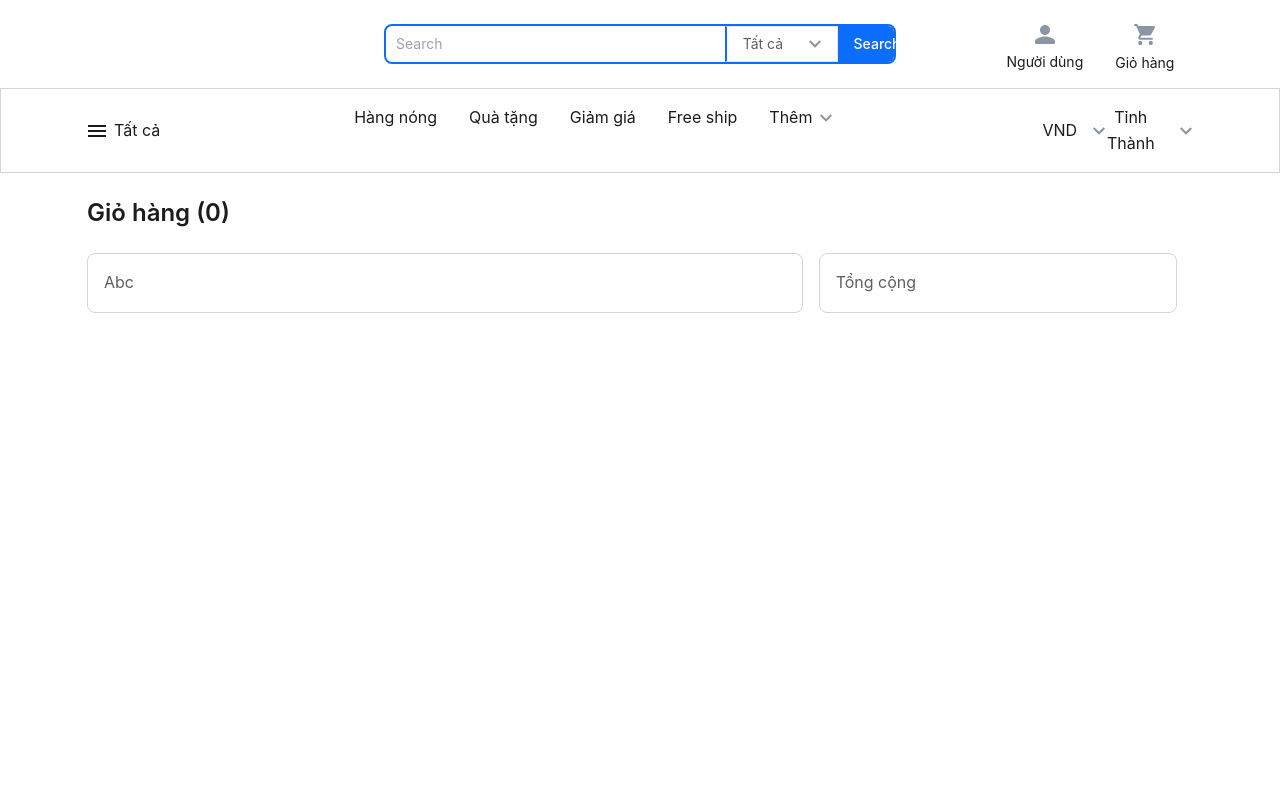
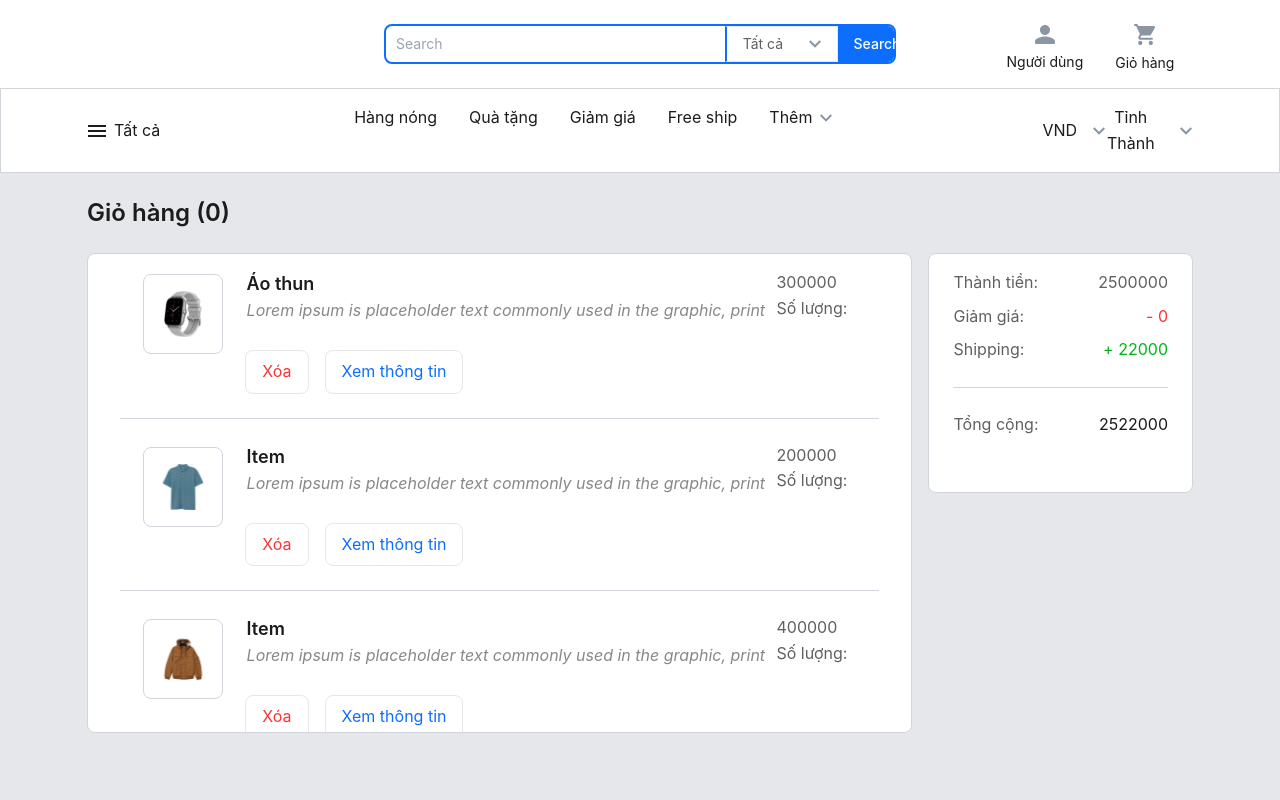
Before and after one commit to Royal-Software-Vietnam/ecommerce-app, a Next.js app: page /cart in a window 1280 px wide. Shown: the top 800 px of the page. Built offline with nearby package versions, Linux system fonts and the light colour scheme.

Commit message:
[update] layout

```diff
--- /dev/null
+++ b/src/pages/cart/ListItems.tsx
@@ -0,0 +1,46 @@
+import React from "react";
+
+function ListItems({ data }: { data: any }) {
+//   console.log(data);
+  return (
+    <div className="col-span-3 h-[60vh] px-8 py-4 border border-gray-300 border-solid border-[1px] rounded-lg overflow-y-auto scroll bg-[#FFFFFF]">
+      {data &&
+        data.map((item: any, index: number) => (
+          <div
+            key={index}
+            className="mb-6 border-b-gray-300 border-b-solid border-b-[1px]"
+          >
+            <div className="grid grid-cols-12 h-[80px]">
+              <div className="col-span-2 p-1 flex items-start justify-center">
+                <div className="p-4 w-[80px] h-[80px] flex border border-gray-300 border-solid border-1px rounded-lg">
+                  <img className="w-full" src={item.svg} alt="" />
+                </div>
+              </div>
+              <div className="col-span-10 flex justify-between pr-8">
+                <div>
+                  <p className="text-[#1C1C1C] text-lg font-semibold">
+                    {item.name}
+                  </p>
+                  <span className="italic opacity-75">{item.description}</span>
+                </div>
+                <div>
+                  <p>{item.price}</p>
+                  <p>Số lượng: {item.quantiy}</p>
+                </div>
+              </div>
+            </div>
+            <div className="ml-[16.5%] mb-6">
+              <button className="border-[##DEE2E7] border-[1px] border-solid text-[#FA3434] py-2 px-4 rounded-lg mr-4 hover:bg-[#FA3434] hover:text-[#FFFFFF]">
+                Xóa
+              </button>
+              <button className="border-[##DEE2E7] border-[1px] border-solid text-[#0D6EFD] py-2 px-4 rounded-lg hover:bg-[#0D6EFD] hover:text-[#FFFFFF]">
+                Xem thông tin
+              </button>
+            </div>
+          </div>
+        ))}
+    </div>
+  );
+}
+
+export default ListItems;
--- /dev/null
+++ b/src/pages/cart/Totals.tsx
@@ -0,0 +1,36 @@
+import React from "react";
+
+function Totals({ data }: { data: any }) {
+  let total = 0;
+  let discount = 0;
+  let shipping = 22000;
+
+  data.forEach((element: { price: number; quantity: number }) => {
+    total += element.price * element.quantity;
+  });
+
+  let pay = total - discount + shipping;
+
+  console.log(total);
+
+  return (
+    <div className="col-span-1 h-[30vh] p-4 border border-gray-300 border-solid border-1px rounded-lg bg-[#FFFFFF] px-6">
+      <div className="border-b-gray-300 border-b-solid border-b-[1px]">
+        <p className="flex justify-between mb-2">
+          Thành tiền: <span>{data.length === 0 ? 0 : total}</span>
+        </p>
+        <p className="flex justify-between mb-2">
+          Giảm giá: <span className="text-[#FA3434]">- {discount}</span>
+        </p>
+        <p className="flex justify-between mb-6">
+          Shipping: <span className="text-[#00B517]">+ {shipping}</span>
+        </p>
+      </div>
+      <p className="flex justify-between mt-6">
+        Tổng cộng: <span className="text-[#1C1C1C]">{pay}</span>
+      </p>
+    </div>
+  );
+}
+
+export default Totals;
--- a/src/pages/cart/index.tsx
+++ b/src/pages/cart/index.tsx
@@ -1,19 +1,54 @@
-import React from 'react'
+import React from "react";
+import ListItems from "./ListItems";
+import Totals from "./Totals";
+
+const listItems = [
+  {
+    name: "Áo thun",
+    description:
+      "Lorem ipsum is placeholder text commonly used in the graphic, print",
+    quantity: 2,
+    price: 300000,
+    svg: "/item-1.svg",
+  },
+  {
+    name: "Item",
+    description:
+      "Lorem ipsum is placeholder text commonly used in the graphic, print",
+    quantity: 1,
+    price: 200000,
+    svg: "/suggestion-1.svg",
+  },
+  {
+    name: "Item",
+    description:
+      "Lorem ipsum is placeholder text commonly used in the graphic, print",
+    quantity: 3,
+    price: 400000,
+    svg: "/suggestion-2.svg",
+  },
+  {
+    name: "Item",
+    description:
+      "Lorem ipsum is placeholder text commonly used in the graphic, print",
+    quantity: 1,
+    price: 500000,
+    svg: "/item-4.svg",
+  },
+];
 
 function index() {
   return (
-      <div className="flex w-full h-[80vh] px-[6.8%] flex-col">
-        <h2 className="w-full text-[#1C1C1C] text-2xl font-semibold py-6">Giỏ hàng (0)</h2>
-        <div className="flex">
-            <div className="w-2/3 mr-2 p-4 border border-gray-300 border-solid border-1px rounded-lg">
-                Abc
-            </div>
-            <div className="w-1/3 ml-2 mr-4 p-4 border border-gray-300 border-solid border-1px rounded-lg">
-                Tổng cộng
-            </div>
-        </div>
+    <div className="flex w-full h-[80vh] px-[6.8%] flex-col bg-gray-200">
+      <h2 className="w-full text-[#1C1C1C] text-2xl font-semibold py-6">
+        Giỏ hàng (0)
+      </h2>
+      <div className="grid grid-cols-4 gap-4">
+        <ListItems data={listItems} />
+        <Totals data={listItems} />
+      </div>
     </div>
-  )
+  );
 }
 
-export default index
+export default index;
--- a/src/pages/category/Content.tsx
+++ b/src/pages/category/Content.tsx
@@ -19,12 +19,12 @@ const listItems = [
 function Content() {
   return (
     <div className="w-full">
-        <div className="w-full flex border border-gray-300 border-solid border-1px my-6 p-6 rounded-lg">
+        <div className="w-full flex border border-gray-300 border-solid border-1px my-6 p-6 rounded-lg bg-[#FFFFFF]">
             <p className="text-[#1C1C1C]">Số lượng sản phẩm: </p>
         </div>
         <div className="flex flex-col w-full h-[80vh] flex overflow-y-auto scroll">
             {listItems.map((item, index) => (
-                <div key={index} className="relative w-full h-[230px] flex border border-gray-300 border-solid border-1px rounded-lg mb-4 p-4">
+                <div key={index} className="relative w-full h-[230px] flex border border-gray-300 border-solid border-1px rounded-lg mb-4 p-4 bg-[#FFFFFF]">
                     <div>
                         <img src={item.svg} alt="" />
                     </div>
--- a/src/pages/category/index.tsx
+++ b/src/pages/category/index.tsx
@@ -4,7 +4,7 @@ import Content from './Content'
 
 function index() {
   return (
-    <div className="flex w-full px-[6.8%]">
+    <div className="flex w-full px-[6.8%] bg-gray-200">
         <LeftSide />
         <Content />
     </div>
```
